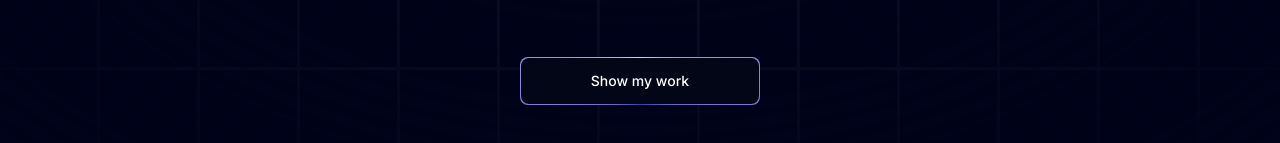
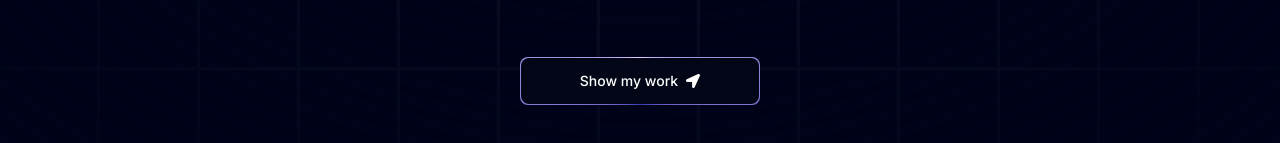
Before and after one commit to sachithnim/Sachith_Wasala_Portfolio, a Next.js app: page / in a window 1280 px wide. Shown: the part 633-776 px from the top of the page. Built offline with nearby package versions, Linux system fonts and the light colour scheme.

Commit message:
Add icon to the Button

```diff
--- a/components/Hero.tsx
+++ b/components/Hero.tsx
@@ -1,3 +1,4 @@
+import { FaLocationArrow } from 'react-icons/fa'
 import { Button } from './ui/Button'
 import { Spotlight } from './ui/Spotlight'
 import { TextGenerateEffect } from './ui/TextGenerateEffect'
@@ -33,6 +34,8 @@
           <a href='#about'>
             <Button
               title="Show my work"
+              icon={<FaLocationArrow />}
+              position='right'
             />
           </a>
 
--- a/components/ui/Button.tsx
+++ b/components/ui/Button.tsx
@@ -8,8 +8,10 @@
   return (
     <button className="relative inline-flex h-12 w-full overflow-hidden rounded-lg p-[1px] focus:outline-none md:w-60 md:mt-10">
   <span className="absolute inset-[-1000%] animate-[spin_2s_linear_infinite] bg-[conic-gradient(from_90deg_at_50%_50%,#E2CBFF_0%,#393BB2_50%,#E2CBFF_100%)]" />
-  <span className={`inline-flex h-full w-full cursor-pointer items-center justify-center rounded-lg bg-slate-950 px-7 text-sm font-medium text-white backdrop-blur-3xl ${otherClasses}`}>
+  <span className={`inline-flex h-full w-full cursor-pointer items-center justify-center rounded-lg bg-slate-950 px-7 text-sm font-medium text-white backdrop-blur-3xl gap-2 ${otherClasses}`}>
+    {position === "left" && icon}
     {title}
+    {position === "right" && icon}
   </span>
 </button>
   )
--- a/package.json
+++ b/package.json
@@ -16,6 +16,7 @@
     "next-themes": "^0.3.0",
     "react": "^18",
     "react-dom": "^18",
+    "react-icons": "^5.2.1",
     "tailwind-merge": "^2.3.0",
     "tailwindcss-animate": "^1.0.7"
   },
```
Also changed, not shown: 1 other file (tests, documents, lock files or other folders).
